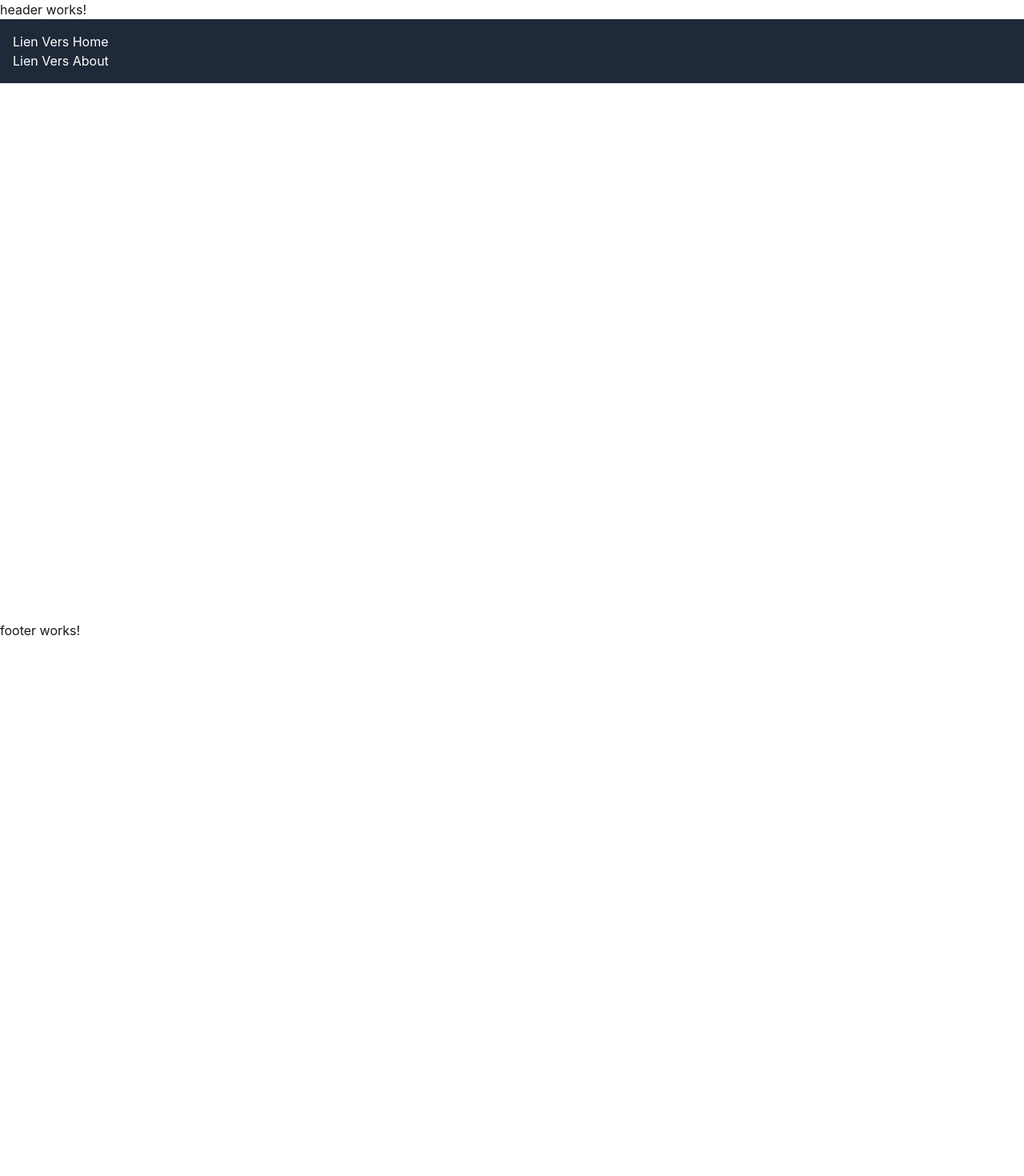
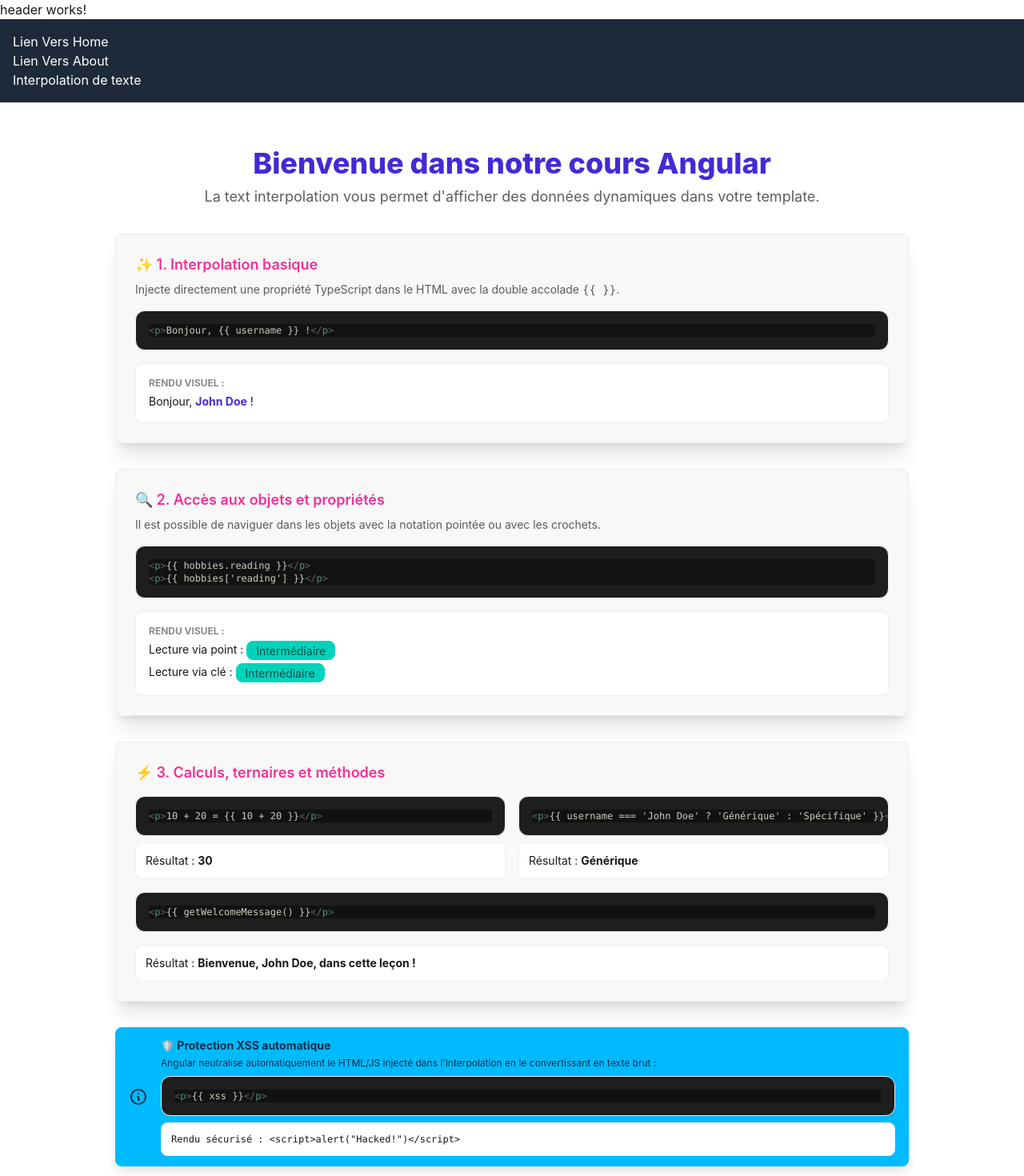
Before and after one commit to GuillaumeItier/cours-angular, an Angular app: page /text-interpolation-lesson in a window 1280 px wide. Before the commit this address led to /. Shown: the top 1470 px of the page at 80% size. Before the commit the page ends 800 px from the top, so only its background shows below. Built offline with nearby package versions, Linux system fonts and the light colour scheme.

Commit message:
feat: add text interpolation lesson page

```diff
--- a/src/app/app.routes.ts
+++ b/src/app/app.routes.ts
@@ -1,6 +1,9 @@
 import { Routes } from '@angular/router';
 //!/! Import de la classe  Route classique pour définir les routes de l'application
 import { About } from './pages/about/about';
+import { TextInterpolationLesson } from './pages/lessons/text-interpolation-lesson/text-interpolation-lesson';
+
+
 export const routes: Routes = [
   //! Route pour la page À propos (classique)
   { path: 'about', component: About },
@@ -13,4 +16,6 @@ export const routes: Routes = [
     // Lazy Loading du composant
     loadComponent: () => import('./pages/home/home').then((m) => m.Home),
   },
+  { path: 'text-interpolation-lesson', component: TextInterpolationLesson },
+
 ];
--- a/src/app/components/layouts/header/header.html
+++ b/src/app/components/layouts/header/header.html
@@ -4,6 +4,7 @@
     <ul>
       <li><a routerLink="/home">Lien Vers Home</a></li>
       <li><a routerLink="/about">Lien Vers About</a></li>
+      <li><a routerLink="/text-interpolation-lesson">Interpolation de texte</a></li>
     </ul>
   </nav>
 </div>
--- /dev/null
+++ b/src/app/pages/lessons/text-interpolation-lesson/text-interpolation-lesson.html
@@ -0,0 +1,91 @@
+<div class="max-w-5xl mx-auto my-10 space-y-8 p-4">
+  <!-- Titre principal -->
+  <div class="text-center space-y-2">
+    <h1 class="text-4xl font-extrabold text-primary">{{ title }}</h1>
+    <p class="text-base-content/70 text-lg">{{ description }}</p>
+  </div>
+
+<!-- Exemple 1 : Usage simple -->
+<div class="card bg-base-200 shadow-xl border border-base-300">
+  <div class="card-body">
+    <h2 class="card-title text-secondary">✨ 1. Interpolation basique</h2>
+    <p class="text-sm text-base-content/70">
+      Injecte directement une propriété TypeScript dans le HTML avec la double accolade <code ngNonBindable>{{ }}</code>.
+    </p>
+
+    <!-- Code mis en valeur par Shiki -->
+    <div class="rounded-xl overflow-hidden my-2 border border-base-300 p-4 text-xs font-mono bg-[#1e1e1e]" [innerHTML]="codeSimpleHtml()"></div>
+
+    <div class="bg-base-100 p-4 rounded-lg border border-base-300">
+      <span class="text-xs font-bold uppercase text-base-content/50 block mb-1">Rendu visuel :</span>
+      <p>Bonjour, <span class="font-bold text-primary">{{ username }}</span> !</p>
+    </div>
+  </div>
+</div>
+
+  <!-- Exemple 2 : Accès aux objets -->
+  <div class="card bg-base-200 shadow-xl border border-base-300">
+    <div class="card-body">
+      <h2 class="card-title text-secondary">🔍 2. Accès aux objets et propriétés</h2>
+      <p class="text-sm text-base-content/70">
+        Il est possible de naviguer dans les objets avec la notation pointée ou avec les crochets.
+      </p>
+
+      <!-- Code mis en valeur par Shiki -->
+      <div class="rounded-xl overflow-hidden my-2 border border-base-300 p-4 text-xs font-mono bg-[#1e1e1e]" [innerHTML]="codeObjectHtml()"></div>
+
+      <div class="bg-base-100 p-4 rounded-lg border border-base-300 space-y-1">
+        <span class="text-xs font-bold uppercase text-base-content/50 block mb-1">Rendu visuel :</span>
+        <p>Lecture via point : <span class="badge badge-accent">{{ hobbies.reading }}</span></p>
+        <p>Lecture via clé : <span class="badge badge-accent">{{ hobbies['reading'] }}</span></p>
+      </div>
+    </div>
+  </div>
+
+  <!-- Exemple 3 : Expressions JavaScript & Méthodes -->
+  <div class="card bg-base-200 shadow-xl border border-base-300">
+    <div class="card-body">
+      <h2 class="card-title text-secondary">⚡ 3. Calculs, ternaires et méthodes</h2>
+
+      <div class="grid grid-cols-1 md:grid-cols-2 gap-4">
+        <div>
+          <div class="rounded-xl overflow-hidden my-2 border border-base-300 p-4 text-xs font-mono bg-[#1e1e1e]" [innerHTML]="codeCalculHtml()"></div>
+          <div class="bg-base-100 p-3 rounded-lg border border-base-300 text-sm">
+            Résultat : <strong>{{ 10 + 20 }}</strong>
+          </div>
+        </div>
+
+        <div>
+          <div class="rounded-xl overflow-hidden my-2 border border-base-300 p-4 text-xs font-mono bg-[#1e1e1e]" [innerHTML]="codeTernaireHtml()"></div>
+          <div class="bg-base-100 p-3 rounded-lg border border-base-300 text-sm">
+            Résultat : <strong>{{ username === 'John Doe' ? 'Générique' : 'Spécifique' }}</strong>
+          </div>
+        </div>
+      </div>
+
+      <div class="rounded-xl overflow-hidden my-2 border border-base-300 p-4 text-xs font-mono bg-[#1e1e1e]" [innerHTML]="codeMethodHtml()"></div>
+      <div class="bg-base-100 p-3 rounded-lg border border-base-300 text-sm">
+        Résultat : <strong>{{ getWelcomeMessage() }}</strong>
+      </div>
+    </div>
+  </div>
+
+  <!-- Exemple 4 : Sécurité XSS -->
+  <div class="alert alert-info shadow-lg">
+    <svg xmlns="http://www.w3.org/2000/svg" class="stroke-current shrink-0 h-6 w-6" fill="none" viewBox="0 0 24 24">
+      <path stroke-linecap="round" stroke-linejoin="round" stroke-width="2" d="M13 16h-1v-4h-1m1-4h.01M21 12A9 9 0 1 1 3 12a9 9 0 0 1 18 0z" />
+    </svg>
+    <div class="w-full">
+      <h3 class="font-bold">🛡️ Protection XSS automatique</h3>
+      <p class="text-xs mt-1">
+        Angular neutralise automatiquement le HTML/JS injecté dans l'interpolation en le convertissant en texte brut :
+      </p>
+
+      <div class="rounded-xl overflow-hidden my-2 border border-base-300 p-4 text-xs font-mono bg-[#1e1e1e]" [innerHTML]="codeXssHtml()"></div>
+
+      <div class="bg-base-100 text-base-content p-3 rounded-lg border border-base-300 font-mono text-xs">
+        Rendu sécurisé : {{ xss }}
+      </div>
+    </div>
+  </div>
+</div>
--- /dev/null
+++ b/src/app/pages/lessons/text-interpolation-lesson/text-interpolation-lesson.ts
@@ -0,0 +1,76 @@
+import { Component, inject, signal, OnInit } from '@angular/core';
+import { DomSanitizer, SafeHtml } from '@angular/platform-browser';
+import { codeToHtml } from 'shiki';
+
+interface Hobbies {
+  reading: string;
+  cycling: string;
+  cooking: string;
+}
+@Component({
+  imports: [],
+  selector: 'app-text-interpolation-lesson',
+  styleUrl: './text-interpolation-lesson.css',
+  templateUrl: './text-interpolation-lesson.html',
+})
+export class TextInterpolationLesson {
+private sanitizer = inject(DomSanitizer);
+
+  // Données de la leçon
+  title: string = 'Bienvenue dans notre cours Angular';
+  description: string =
+    "La text interpolation vous permet d'afficher des données dynamiques dans votre template.";
+
+  username: string = 'John Doe';
+  items: string[] = ['Item 1', 'Item 2', 'Item 3'];
+  xss: string = '<script>alert("Hacked!")</script>';
+
+  hobbies: Hobbies = {
+    reading: 'Intermédiaire',
+    cycling: 'Avancé',
+    cooking: 'Débutant',
+  };
+
+  // Signals pour stocker le HTML coloré généré par Shiki
+  codeSimpleHtml = signal<SafeHtml>('');
+  codeObjectHtml = signal<SafeHtml>('');
+  codeCalculHtml = signal<SafeHtml>('');
+  codeTernaireHtml = signal<SafeHtml>('');
+  codeMethodHtml = signal<SafeHtml>('');
+  codeXssHtml = signal<SafeHtml>('');
+
+  getWelcomeMessage(): string {
+    return `Bienvenue, ${this.username}, dans cette leçon !`;
+  }
+
+  async ngOnInit() {
+    const theme = 'vitesse-dark';
+    const lang = 'html';
+
+    // Helper pour générer le code HTML coloré et le valider pour Angular
+    const highlight = async (code: string) => {
+      const html = await codeToHtml(code, { lang, theme });
+      return this.sanitizer.bypassSecurityTrustHtml(html);
+    };
+
+    // Génération des blocs de code
+    this.codeSimpleHtml.set(
+      await highlight(`<p>Bonjour, {{ username }} !</p>`)
+    );
+    this.codeObjectHtml.set(
+      await highlight(`<p>{{ hobbies.reading }}</p>\n<p>{{ hobbies['reading'] }}</p>`)
+    );
+    this.codeCalculHtml.set(
+      await highlight(`<p>10 + 20 = {{ 10 + 20 }}</p>`)
+    );
+    this.codeTernaireHtml.set(
+      await highlight(`<p>{{ username === 'John Doe' ? 'Générique' : 'Spécifique' }}</p>`)
+    );
+    this.codeMethodHtml.set(
+      await highlight(`<p>{{ getWelcomeMessage() }}</p>`)
+    );
+    this.codeXssHtml.set(
+      await highlight(`<p>{{ xss }}</p>`)
+    );
+  }
+}
```
Also changed, not shown: .postcssrc.json (renamed from .postcsssrc.json), src/app/pages/lessons/text-interpolation-lesson/text-interpolation-lesson.css (added), 1 other file (tests, documents, lock files or other folders).
